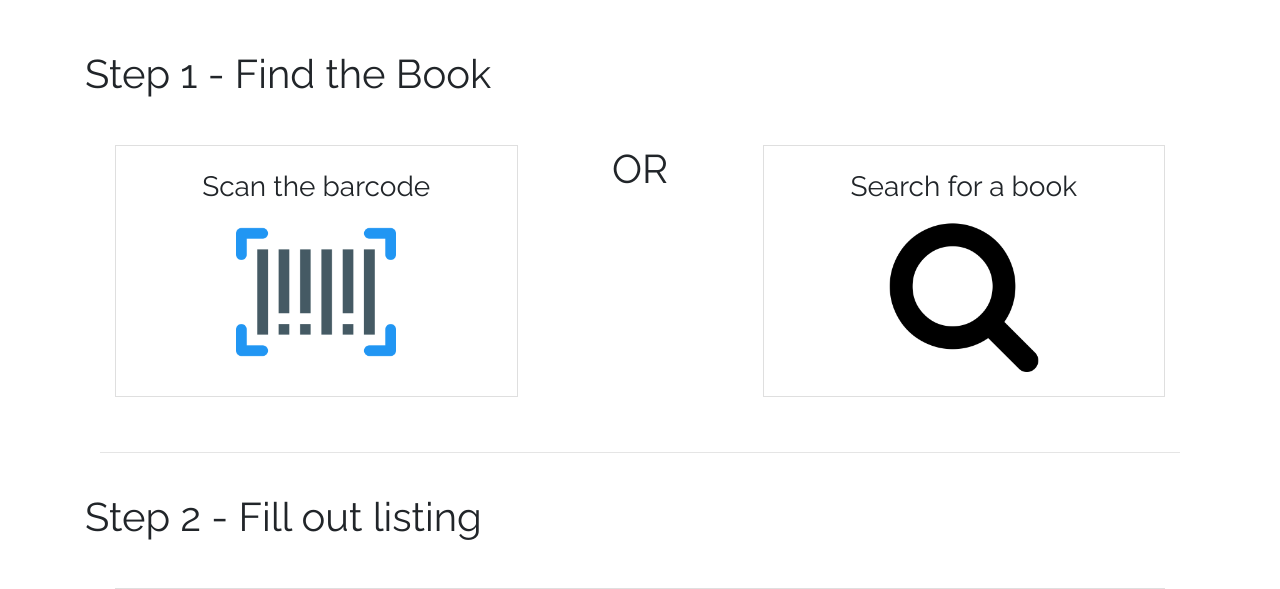
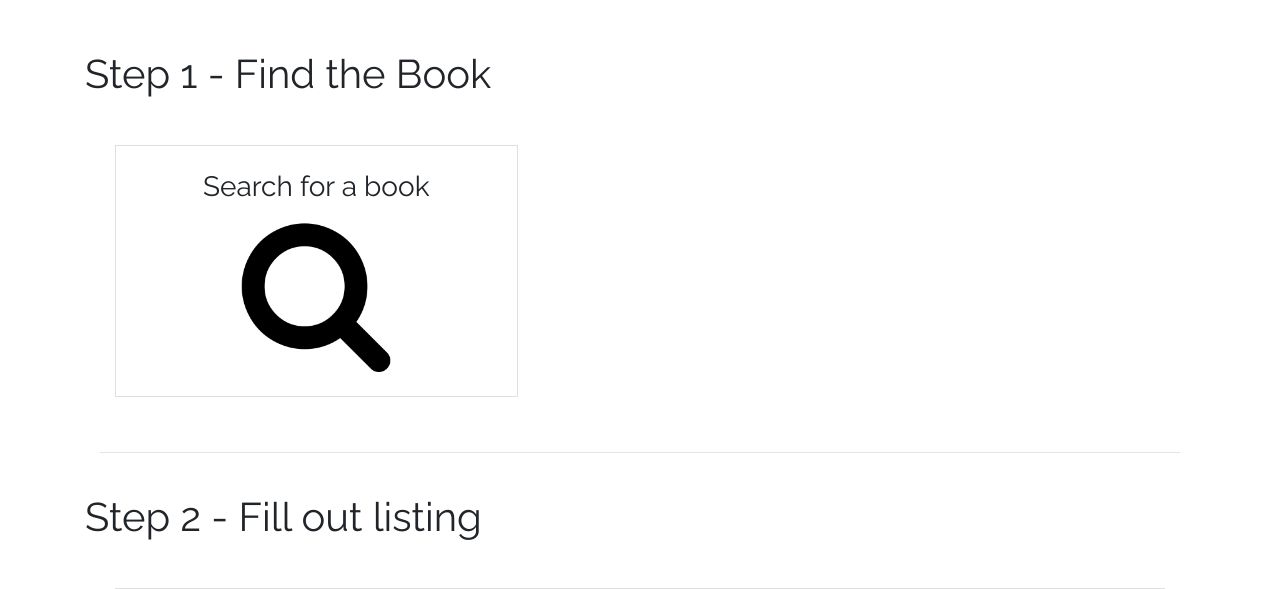
Before and after one commit to anlandu/textbook-exchange, a Django app: page /sell/ in a window 1280 px wide. Shown: the part 81-670 px from the top of the page. Run offline with Django 3.2, Linux system fonts and the light colour scheme; the visitor is signed in with stand-in values (Sample User, id 1); data that the repository does not hold is empty; some libraries are stand-ins or nearby versions.

Commit message:
no more scanner

```diff
--- a/textbook_exchange/templates/textbook_exchange/sellbooks.html
+++ b/textbook_exchange/templates/textbook_exchange/sellbooks.html
@@ -15,7 +15,8 @@
         </div>
     </div>
     <br>
-    <div class="row">
+    <div class="row center-text">
+        <!--
         <div class="col-sm-5">
             <div class="card cursor-pointer d-flex align-items-center justify-content-center" data-toggle="modal" data-target="#scanModalCenter">
                 <div class="text-center p-4">
@@ -29,6 +30,7 @@
                 <h1 style="margin: 15px;">OR</h1>
             </div>
         </div>
+    -->
         <div class="col-sm-5">
             <div class="card cursor-pointer d-flex align-items-center justify-content-center" data-toggle="modal" data-target="#searchModalCenter">
                 <div class="text-center p-4">
```
